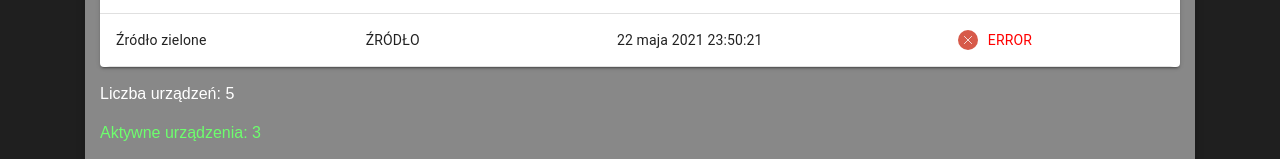
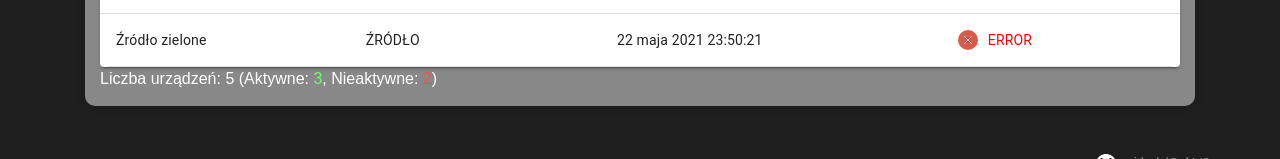
Before and after one commit to OskV2/siec-wodociagow, a React (Create React App) app: page / in a window 1280 px wide. Shown: the part 793-952 px from the top of the page. Built offline with nearby package versions, Linux system fonts and the light colour scheme.

Commit message:
refactor: changed number of devices look in table component

```diff
--- a/src/components/WaterworksTable/WaterworksTable.js
+++ b/src/components/WaterworksTable/WaterworksTable.js
@@ -1,6 +1,6 @@
 import React, { useState } from "react";
 import { MaterialReactTable } from "material-react-table";
-import { MRT_Localization_PL } from 'material-react-table/locales/pl'; //Import Material React Table Translations
+import { MRT_Localization_PL } from "material-react-table/locales/pl"; //Import Material React Table Translations
 
 import "./WaterworksTable.scss";
 
@@ -54,7 +54,7 @@ const WaterworksTable = () => {
   //function for showing and closing search input
   const openAndCloseSearch = () => {
     setShowSearch(!showSearch);
-  }
+  };
 
   //data for table
   const data = [
@@ -114,7 +114,6 @@ const WaterworksTable = () => {
     },
   ];
 
-
   const numberOfDevices = data.length;
 
   const getOkDevices = () => {
@@ -124,7 +123,10 @@ const WaterworksTable = () => {
       return state === "ok";
     });
     return okDevices.length;
-  }
+  };
+  const numberOfOkDevices = (
+    <span className="table__number table__number--ok">{getOkDevices()}</span>
+  );
 
   const getErrorDevices = () => {
     const errorDevices = data.filter((item) => {
@@ -133,7 +135,15 @@ const WaterworksTable = () => {
       return state === "error";
     });
     return errorDevices.length;
-  }
+  };
+  const numberOfErrorDevices = (
+    <span className="table__number table__number--error">
+      {getErrorDevices()}
+    </span>
+  );
+
+  console.log(numberOfErrorDevices);
+  console.log(numberOfOkDevices);
 
   //filtering data with input
   const filteredData = data.filter((item) => {
@@ -162,7 +172,12 @@ const WaterworksTable = () => {
             onClick={openAndCloseSearch}
           />
           <input
-            className={'table__search__input ' + (showSearch ? ' table__search__input--active ' : 'table__search__input--inactive ')}
+            className={
+              "table__search__input " +
+              (showSearch
+                ? " table__search__input--active "
+                : "table__search__input--inactive ")
+            }
             type="text"
             value={searchValue}
             onChange={(e) => setSearchValue(e.target.value)}
@@ -170,7 +185,7 @@ const WaterworksTable = () => {
         </div>
       </div>
       <MaterialReactTable
-        enableColumnActions={false}  //disable unnecessary actions in table
+        enableColumnActions={false} //disable unnecessary actions in table
         enableColumnFilters={false}
         enablePagination={false}
         enableBottomToolbar={false}
@@ -179,9 +194,10 @@ const WaterworksTable = () => {
         data={filteredData}
         localization={MRT_Localization_PL} // added translation so "No records to display" is in polish
       />
-      <span className="table__number">{'Liczba urządzeń: ' + numberOfDevices}</span>
-      <span className="table__number table__number--ok">{'Aktywne urządzenia: ' + getOkDevices()}</span>
-      <span className="table__number table__number--error">{'Niekatywne urządzenia: ' + getErrorDevices()}</span>
+      <span className="table__number">
+        Liczba urządzeń: {numberOfDevices + " "}
+        (Aktywne: {numberOfOkDevices}, Nieaktywne: {numberOfErrorDevices})
+      </span>
     </>
   );
 };
--- a/src/components/WaterworksTable/WaterworksTable.scss
+++ b/src/components/WaterworksTable/WaterworksTable.scss
@@ -101,8 +101,6 @@
     &__number {
         color: $white;
         margin: 15px 0 0 0 ;
-        display: block;
-        width: 100%;
 
         &--ok {
             color: #6dff6d;
```
